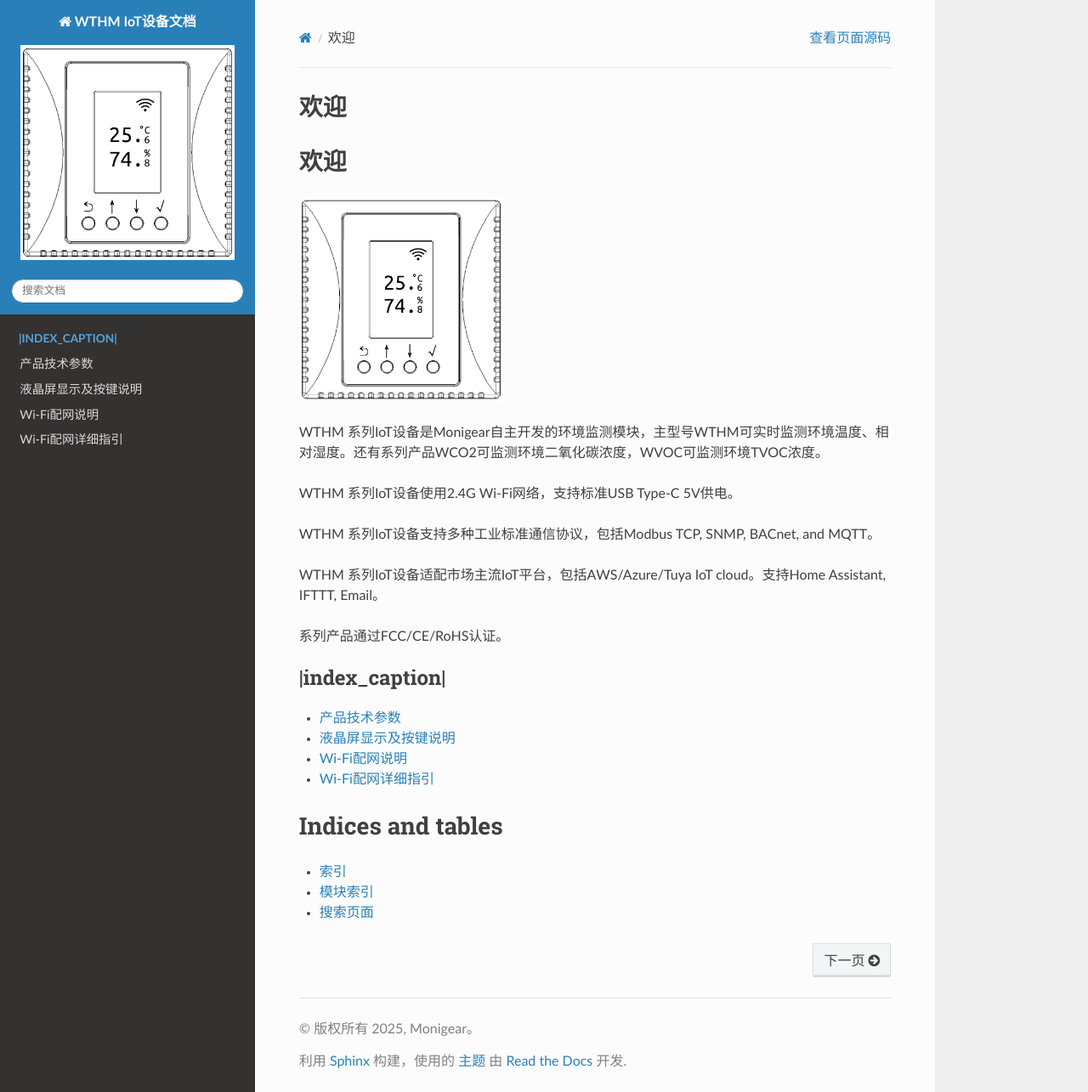
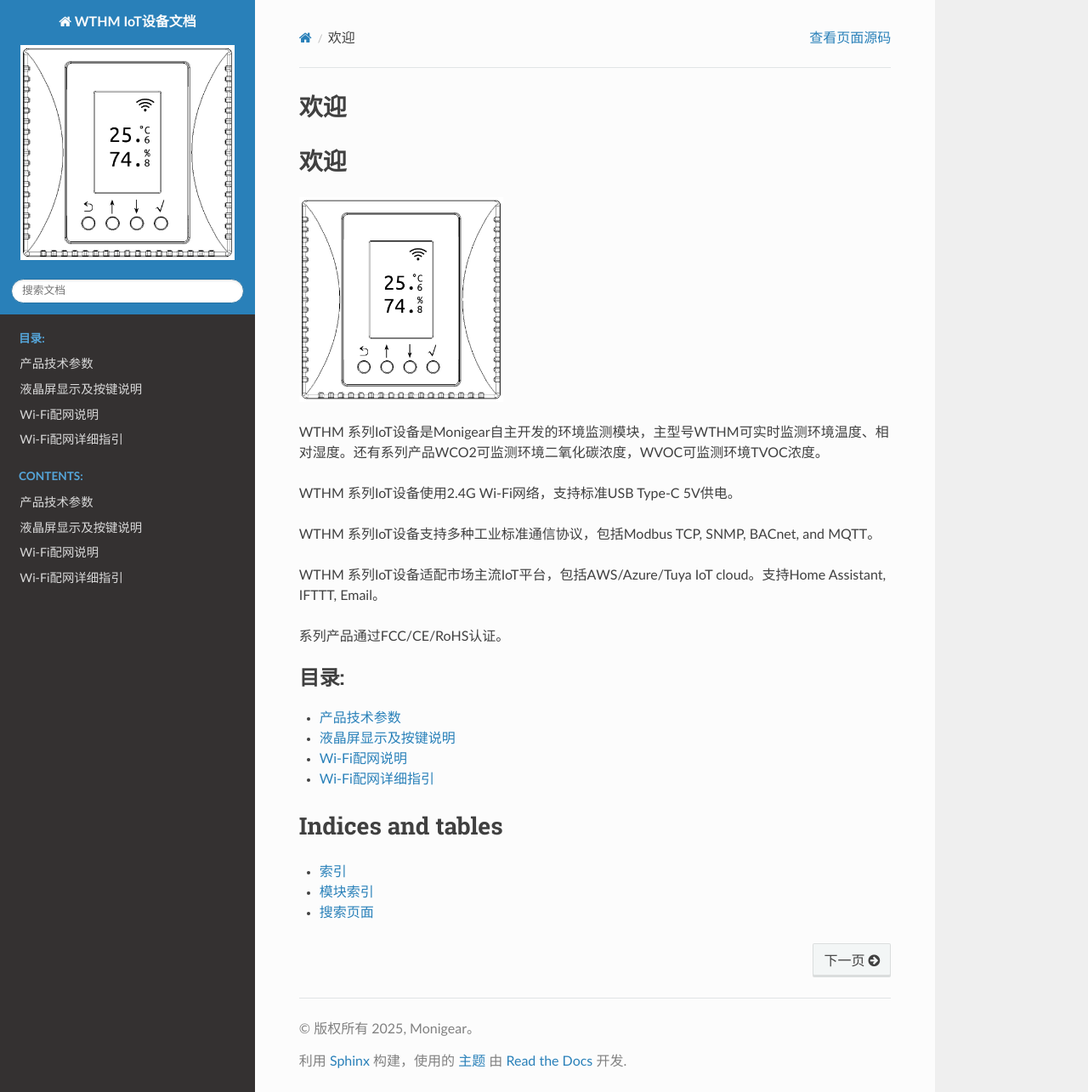
Before and after one commit to laosongbaba/wthm_docs_sphinx, a Sphinx documentation site: the page built from docs/index.rst, in a window 1280 px wide and 1285 px high. Shown: the whole window at 85% size. Built offline with Sphinx 7.4.7 and the Read the Docs theme 3.1.0, drawn with Linux system fonts in a browser that asks for light colours.

Commit message:
修复主页显示未解析替换变量的问题

```diff
--- a/docs/conf.py
+++ b/docs/conf.py
@@ -36,7 +36,6 @@ if language_env.startswith('en'):
 .. |panel_ops_title| replace:: Panel Operations
 .. |wifi_config_title| replace:: Wi-Fi Configuration
 .. |detailed_instr_title| replace:: Detailed Instructions
-.. |index_caption| replace:: Contents
 """
     # In this approach, we don't exclude files as we use standard names with conditional includes
     exclude_patterns = ['_build', 'Thumbs.db', '.DS_Store']
@@ -51,7 +50,6 @@ else:
 .. |panel_ops_title| replace:: 液晶屏显示及按键说明
 .. |wifi_config_title| replace:: Wi-Fi配网说明
 .. |detailed_instr_title| replace:: Wi-Fi配网详细指引
-.. |index_caption| replace:: 目录
 """
     # In this approach, we don't exclude files as we use standard names with conditional includes
     exclude_patterns = ['_build', 'Thumbs.db', '.DS_Store']
--- a/docs/index.rst
+++ b/docs/index.rst
@@ -4,6 +4,15 @@
    ====
 
    .. include:: zh_main.rst
+
+   .. toctree::
+      :maxdepth: 2
+      :caption: 目录:
+
+      product-specs
+      panel-operations
+      wifi-config
+      detailed-instructions
 
 .. ifconfig:: language != 'zh_CN'
 
@@ -12,14 +21,14 @@
 
    .. include:: en_main.rst
 
-.. toctree::
-   :maxdepth: 2
-   :caption: |index_caption|
+   .. toctree::
+      :maxdepth: 2
+      :caption: Contents:
 
-   product-specs
-   panel-operations
-   wifi-config
-   detailed-instructions
+      product-specs
+      panel-operations
+      wifi-config
+      detailed-instructions
 
 Indices and tables
 ==================
```
